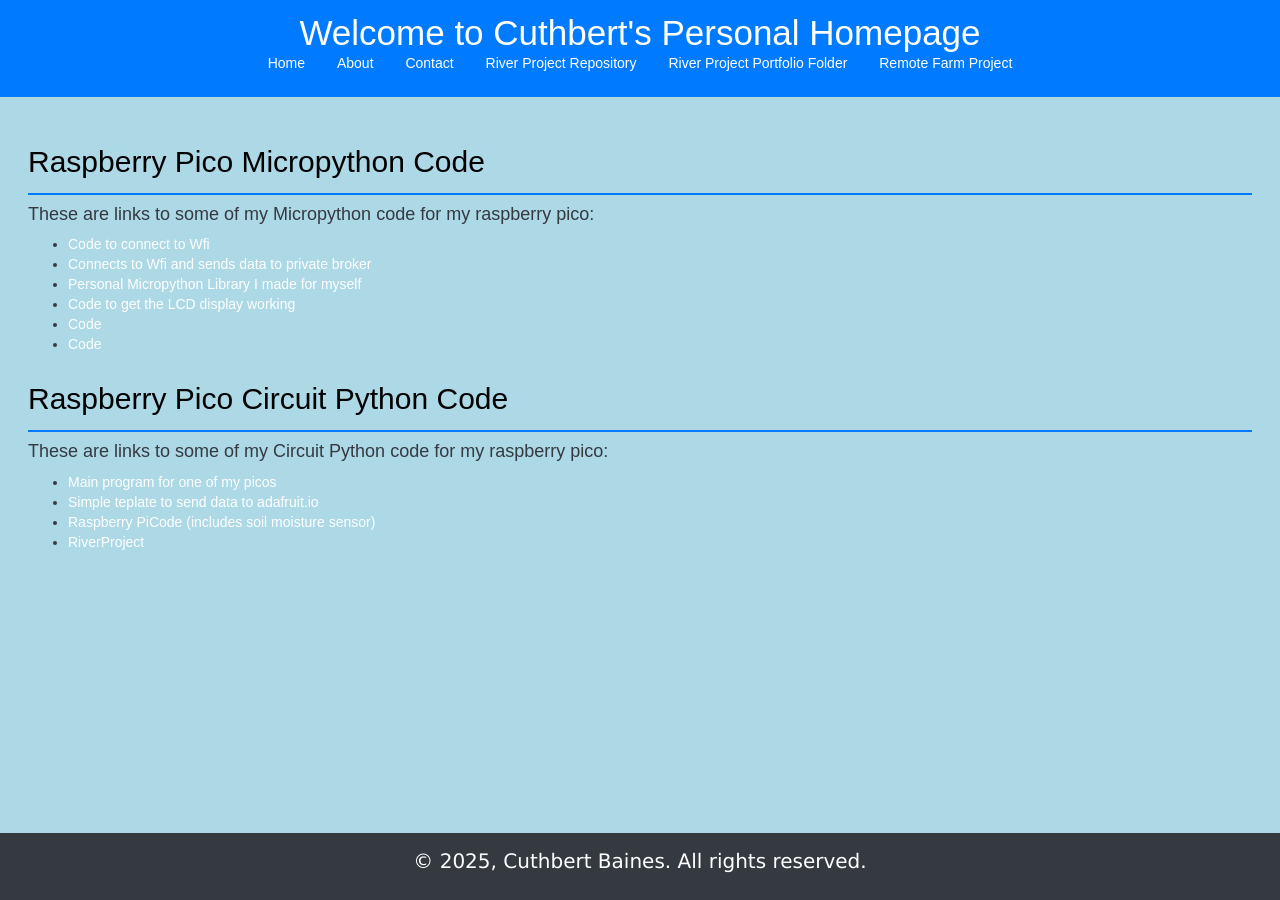
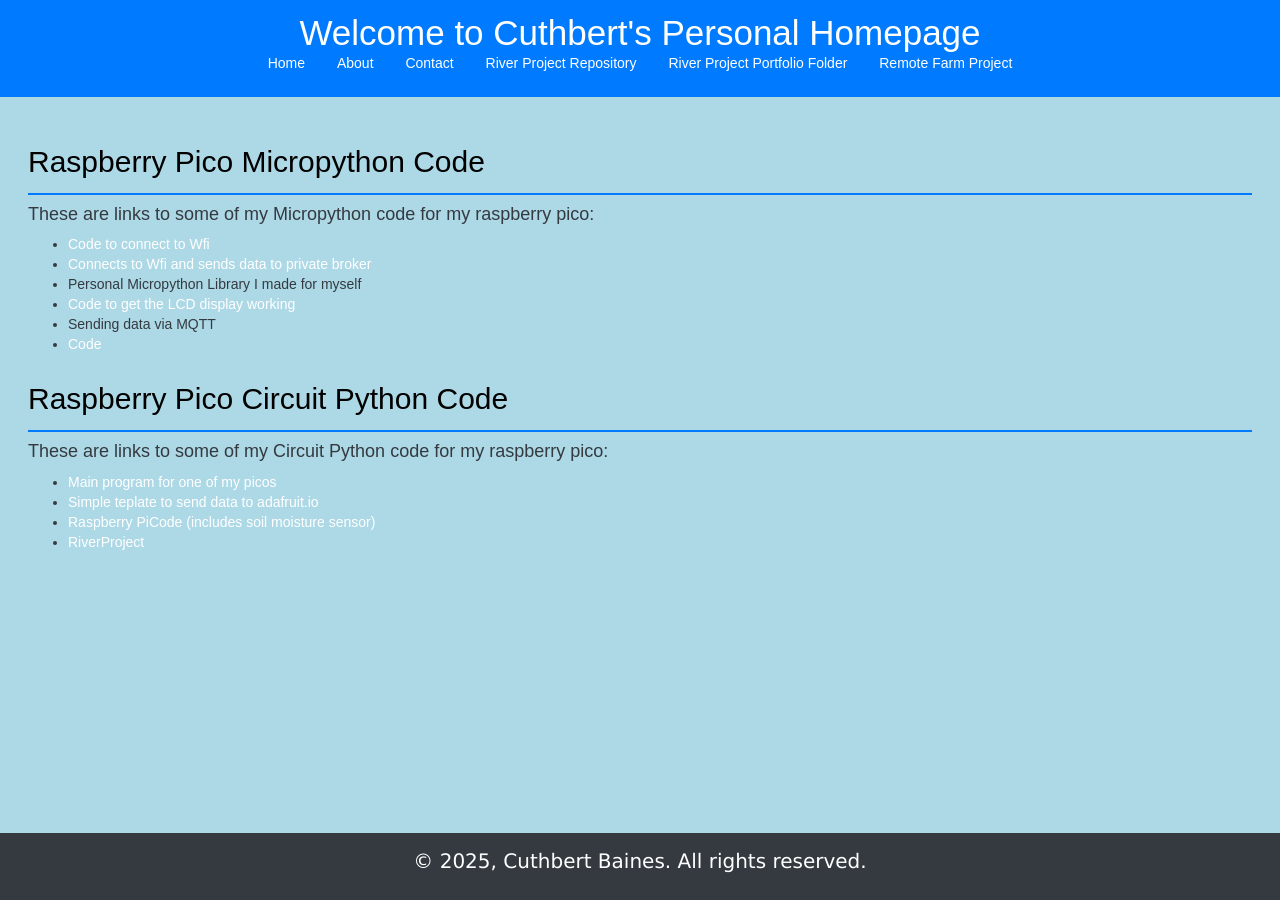
Before and after one commit to cuthbert86/cuthbert86.github.io, a Jekyll site: the page PiCode_showcase.html, which Jekyll copies as it is, in a window 1280 px wide. Built offline with Jekyll 4.4.1, drawn with Linux system fonts in a browser that asks for light colours.

Commit message:
Update PiCode_showcase.html
Signed-off-by: Cuthbert Baines <149163506+cuthbert86@users.noreply.github.com>

```diff
--- a/PiCode_showcase.html
+++ b/PiCode_showcase.html
@@ -69,9 +69,9 @@
             <ul>
             <li><a href="https://github.com/cuthbert86/PiCode/blob/main/connect.py">Code to connect to Wfi</a></li>
             <li><a href="https://github.com/cuthbert86/PiCode/blob/main/main.py">Connects to Wfi and sends data to private broker</a></li>
-            <li><a href="https://github.com/cuthbert86/PiCode/blob/main/MyHelperCode.py">Personal Micropython Library I made for myself</a></li>
+            <li><https://github.com/cuthbert86/Remote_Farm/blob/main/helper.py">Personal Micropython Library I made for myself</a></li>
             <li><a href="https://github.com/cuthbert86/PiCode/blob/main/LCD_main.py">Code to get the LCD display working</a></li>
-            <li><a href="PiCode/connect.py">Code </a></li>
+            <li><https://github.com/cuthbert86/Remote_Farm/blob/main/mqttFinallyWorking.py">Sending data via MQTT</a></li>
             <li><a href="PiCode/connect.py">Code </a></li>
             </ul>
         </section>
```
